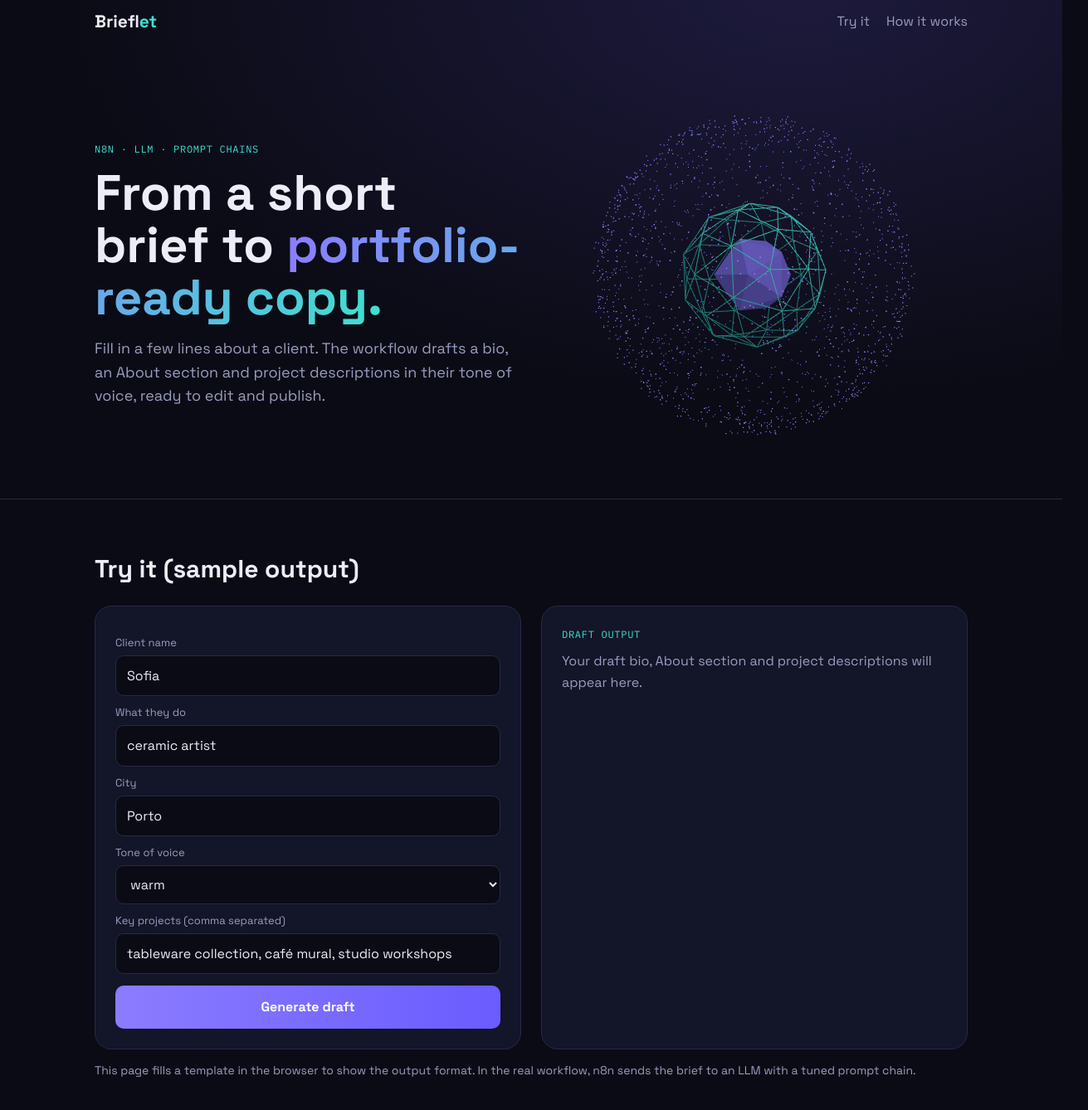
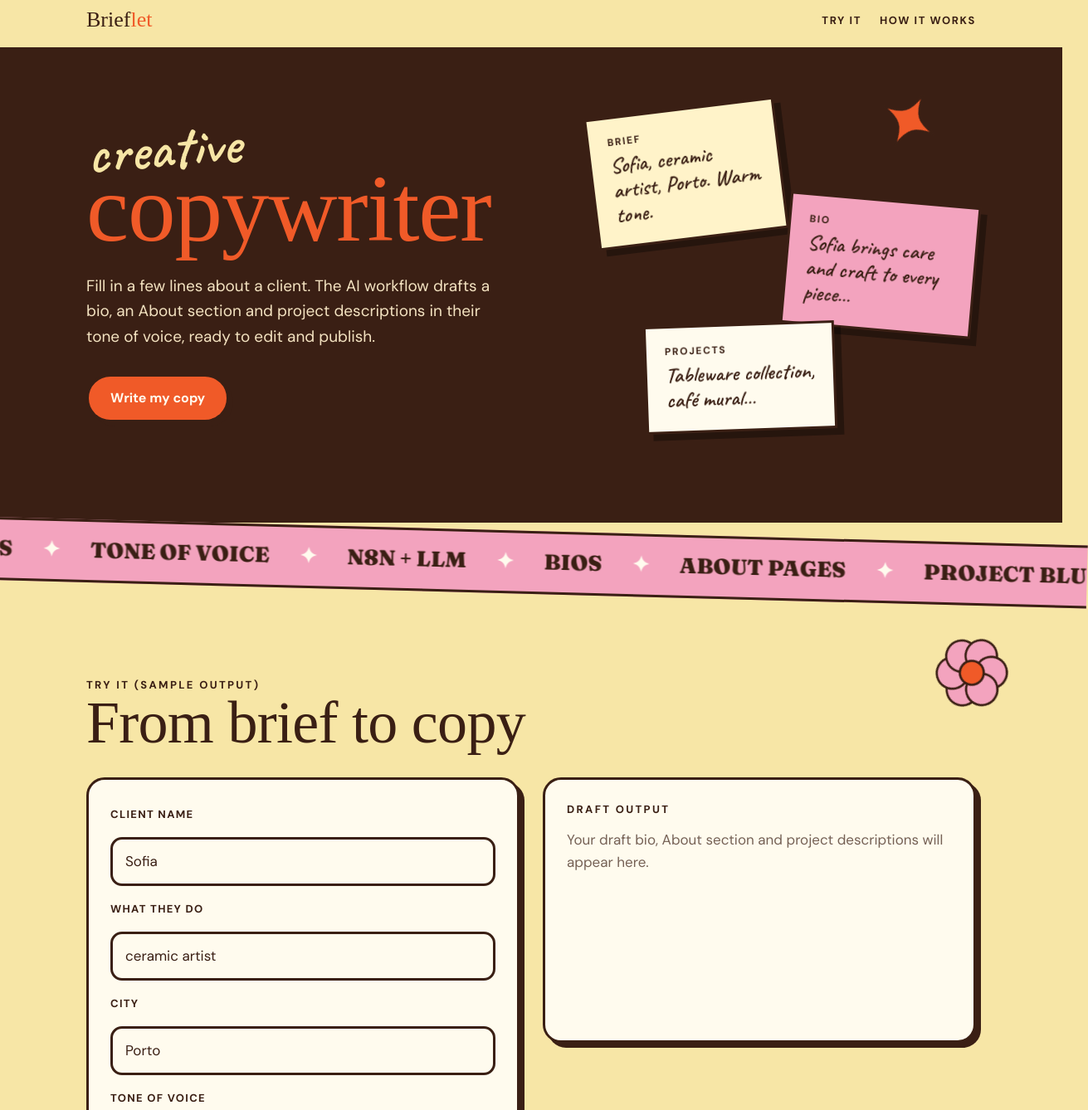
Before and after one commit to pulagam-g/portfolio, a plain HTML site: page projects/ai-copywriter/index.html in a window 1280 px wide. Shown: the part 9-1347 px from the top of the page at 83% size, 1311 px wide, since content can reach past the window. Drawn offline with nearby package versions, Linux system fonts and the light colour scheme; animation ran at ten frames a second; a web font is replaced by a local one.

Commit message:
Refactor index.html with updated styles and layout

```diff
--- a/projects/ai-copywriter/index.html
+++ b/projects/ai-copywriter/index.html
@@ -1,72 +1,75 @@
 <!doctype html>
 <html lang="en"><head><meta charset="utf-8"><meta name="viewport" content="width=device-width,initial-scale=1">
 <title>Brieflet – AI portfolio copywriter</title>
-<link rel="stylesheet" href="https://fonts.googleapis.com/css2?family=Space+Grotesk:wght@400;500;700&family=IBM+Plex+Mono:wght@400&display=swap">
+<link rel="stylesheet" href="../retro.css">
 <style>
-:root{--bg:#0A0B14;--card:#131528;--line:#262A45;--fg:#ECEDF7;--soft:#9A9DC0;--acc:#8B7CFF;--acc2:#3FE0D0}
-*{box-sizing:border-box;margin:0;padding:0}
-body{background:radial-gradient(900px 500px at 75% 0%,#1d1a3d,transparent),var(--bg);color:var(--fg);font:16px/1.6 "Space Grotesk",sans-serif}
-.wrap{max-width:1100px;margin:0 auto;padding:0 24px}
-nav .wrap{display:flex;justify-content:space-between;align-items:center;height:70px}
-nav b{font-size:21px}nav b span{color:var(--acc2)}
-nav a{color:var(--soft);text-decoration:none;margin-left:20px}
-.mono{font-family:"IBM Plex Mono",monospace;font-size:12px;letter-spacing:.06em;text-transform:uppercase;color:var(--acc2)}
-.hero{display:grid;grid-template-columns:1fr 1fr;gap:20px;align-items:center;min-height:540px}
-h1{font-size:clamp(36px,5vw,60px);line-height:1.05;margin:12px 0 16px}
-h1 em{font-style:normal;background:linear-gradient(90deg,var(--acc),var(--acc2));-webkit-background-clip:text;background-clip:text;color:transparent}
-.lead{color:var(--soft);font-size:18px;max-width:520px}
-.three{height:480px}
-section{padding:60px 0;border-top:1px solid var(--line)}
-h2{font-size:30px;margin-bottom:20px}
-.two{display:grid;grid-template-columns:1fr 1fr;gap:24px;perspective:1200px}
-.box{background:var(--card);border:1px solid var(--line);border-radius:20px;padding:24px;transition:transform .25s}
-label{display:block;font-size:13px;color:var(--soft);margin:10px 0 4px}
-input,select,textarea{width:100%;font:inherit;padding:11px 13px;border-radius:10px;border:1px solid var(--line);background:#0A0B14;color:var(--fg)}
-button{margin-top:14px;width:100%;font:inherit;font-weight:700;background:linear-gradient(90deg,var(--acc),#6a5cff);color:#fff;border:0;padding:13px;border-radius:10px;cursor:pointer}
-.out h3{font-size:14px;color:var(--acc2);margin:14px 0 4px;font-weight:500}
-.out p{color:#d6d8ef}
-.out .ph{color:var(--soft)}
-.pipe{display:grid;grid-template-columns:repeat(auto-fit,minmax(170px,1fr));gap:14px;perspective:1000px}
-.pipe div{background:var(--card);border:1px solid var(--line);border-radius:16px;padding:18px;transition:transform .25s}
-.pipe b{display:block;margin:6px 0 4px}.pipe p{color:var(--soft);font-size:14px}
-footer{text-align:center;color:var(--soft);font-size:13px;padding:30px}
-@media(max-width:820px){.hero,.two{grid-template-columns:1fr}.three{height:340px}}
+:root{--bg:#F7E6A6;--ink:#3A1F14;--a1:#F05A28;--a2:#F3A3BE;--a3:#FFF3C9;--paper:#FFFBEE}
+.hero{background:var(--ink);color:var(--bg);padding:60px 0 110px;overflow:hidden}
+.hgrid{display:grid;grid-template-columns:1.1fr .9fr;gap:40px;align-items:center}
+.hero .hand{font-size:clamp(44px,6vw,70px);color:var(--bg);display:block;line-height:1;transform:rotate(-4deg)}
+.hero h1{font-size:clamp(60px,9vw,120px);color:var(--a1);margin-top:-6px}
+.hero p{max-width:500px;margin:22px 0 30px;color:#f4e3c1;font-size:19px}
+.hero .btn{background:var(--a1)}
+.notes{position:relative;height:400px}
+.note{position:absolute;width:230px;padding:22px;border:3px solid var(--ink);background:var(--a3);color:var(--ink);box-shadow:8px 8px 0 rgba(0,0,0,.35);font-family:Caveat,cursive;font-size:26px;line-height:1.15;transform:rotate(var(--rot,-4deg))}
+.note b{display:block;font-family:"DM Sans",sans-serif;font-size:12px;letter-spacing:.14em;text-transform:uppercase;margin-bottom:6px}
+.two{display:grid;grid-template-columns:1fr 1fr;gap:28px;align-items:start}
+label{display:block;font-weight:700;font-size:13px;letter-spacing:.1em;text-transform:uppercase;margin:6px 0 4px}
+.out{background:var(--paper);min-height:320px}
+.out h3{font-family:Shrikhand,serif;font-weight:400;color:var(--a1);font-size:24px;margin:14px 0 4px}
+.out p.typing:after{content:"|";animation:blink 1s steps(1) infinite}
+@keyframes blink{50%{opacity:0}}
+.steps .card h3{font-family:Fraunces,serif;font-weight:900;font-size:22px;margin:6px 0}
+.steps .num{font-family:Shrikhand,serif;font-size:38px;color:var(--a1)}
+@media(max-width:820px){.hgrid,.two{grid-template-columns:1fr}.notes{height:330px}.note{width:190px;font-size:22px}}
 </style></head><body>
-<nav><div class="wrap"><b>Brief<span>let</span></b><div><a href="#try">Try it</a><a href="#how">How it works</a></div></div></nav>
-<div class="wrap hero"><div><div class="mono">n8n · LLM · prompt chains</div><h1>From a short brief to <em>portfolio-ready copy.</em></h1>
-<p class="lead">Fill in a few lines about a client. The workflow drafts a bio, an About section and project descriptions in their tone of voice, ready to edit and publish.</p></div>
-<div class="three" id="three"></div></div>
-<section id="try"><div class="wrap"><h2>Try it (sample output)</h2><div class="two">
-<div class="box tilt"><form id="f">
-<label>Client name</label><input id="cn" value="Sofia" required>
-<label>What they do</label><input id="role" value="ceramic artist" required>
-<label>City</label><input id="city" value="Porto" required>
-<label>Tone of voice</label><select id="tone"><option>warm</option><option>bold</option><option>minimal</option></select>
-<label>Key projects (comma separated)</label><input id="proj" value="tableware collection, café mural, studio workshops">
-<button>Generate draft</button></form></div>
-<div class="box tilt out" id="out"><div class="mono">Draft output</div><p class="ph" style="margin-top:10px">Your draft bio, About section and project descriptions will appear here.</p></div>
-</div><p style="color:var(--soft);font-size:14px;margin-top:14px">This page fills a template in the browser to show the output format. In the real workflow, n8n sends the brief to an LLM with a tuned prompt chain.</p></div></section>
-<section id="how"><div class="wrap"><h2>How the workflow runs</h2><div class="pipe">
-<div class="tilt"><span class="mono">01</span><b>Brief form</b><p>Client fills a short form; n8n receives it via webhook.</p></div>
-<div class="tilt"><span class="mono">02</span><b>Prompt chain</b><p>Structured prompts set tone, length and audience.</p></div>
-<div class="tilt"><span class="mono">03</span><b>LLM drafts</b><p>Bio, About section and project blurbs are generated.</p></div>
-<div class="tilt"><span class="mono">04</span><b>Quality checks</b><p>Length, tone and banned-word checks before delivery.</p></div>
-<div class="tilt"><span class="mono">05</span><b>Deliver</b><p>Drafts land in a Google Doc for review and edits.</p></div>
-</div></div></section>
-<footer>Concept project · AI copywriting workflow built with n8n and an LLM</footer>
+<nav class="top"><div class="wrap"><a class="logo" href="#">Brief<span style="color:var(--a1)">let</span></a><div class="links"><a href="#try">Try it</a><a href="#how">How it works</a></div></div></nav>
+<header class="hero"><div class="wrap hgrid">
+  <div><span class="hand">creative</span><h1 class="display">copywriter</h1>
+  <p>Fill in a few lines about a client. The AI workflow drafts a bio, an About section and project descriptions in their tone of voice, ready to edit and publish.</p>
+  <a class="btn" href="#try">Write my copy</a></div>
+  <div class="notes">
+    <div class="note tilt" style="--rot:-7deg;left:0;top:10px" data-depth="16"><b>Brief</b>Sofia, ceramic artist, Porto. Warm tone.</div>
+    <div class="note tilt" style="--rot:5deg;right:0;top:120px;background:var(--a2)" data-depth="-14"><b>Bio</b>Sofia brings care and craft to every piece…</div>
+    <div class="note tilt" style="--rot:-2deg;left:14%;bottom:0;background:var(--paper)" data-depth="22"><b>Projects</b>Tableware collection, café mural…</div>
+    <div class="sticker" data-sticker="star" data-color="var(--a1)" style="--s:70px;right:10%;top:-10px"></div>
+  </div>
+</div></header>
+<div class="marquee alt" data-marquee="Bios|About pages|Project blurbs|Tone of voice|n8n + LLM"></div>
+<section id="try"><div class="wrap">
+  <div class="eyebrow">Try it (sample output)</div><h2 class="display" style="font-size:clamp(44px,6vw,72px)">From brief to copy</h2>
+  <div class="two" style="margin-top:30px">
+    <div class="card reveal"><form id="f">
+      <label>Client name</label><input id="cn" value="Sofia" required>
+      <label>What they do</label><input id="role" value="ceramic artist" required>
+      <label>City</label><input id="city" value="Porto" required>
+      <label>Tone of voice</label><select id="tone"><option>warm</option><option>bold</option><option>minimal</option></select>
+      <label>Key projects (comma separated)</label><input id="proj" value="tableware collection, café mural, studio workshops">
+      <button class="btn" style="margin-top:8px">Generate draft</button></form></div>
+    <div class="card out tilt reveal" data-tilt="5" id="out"><div class="eyebrow">Draft output</div><p style="margin-top:12px;opacity:.7">Your draft bio, About section and project descriptions will appear here.</p></div>
+  </div>
+  <p style="font-size:14px;margin-top:16px">This page fills a template in the browser to show the output format. In the real workflow, n8n sends the brief to an LLM through a tuned prompt chain.</p>
+</div><div class="sticker" data-sticker="flower" data-color="var(--a2)" data-color2="var(--a1)" style="--s:90px;top:40px;right:5%" data-depth="20"></div></section>
+<section id="how" class="dots" style="border-block:3px solid var(--ink);background-color:var(--a3)"><div class="wrap">
+  <div class="eyebrow">How the workflow runs</div><h2 class="display" style="font-size:clamp(40px,6vw,64px)">Five smart steps</h2>
+  <div class="grid g3 steps" style="margin-top:30px">
+    <div class="card tilt reveal"><div class="num">01</div><h3>Brief form</h3><p>The client fills a short form; n8n receives it.</p></div>
+    <div class="card tilt reveal"><div class="num">02</div><h3>Prompt chain</h3><p>Prompts set tone, length and audience.</p></div>
+    <div class="card tilt reveal"><div class="num">03</div><h3>LLM drafts</h3><p>Bio, About and project blurbs are written.</p></div>
+    <div class="card tilt reveal"><div class="num">04</div><h3>Checks</h3><p>Length, tone and banned-word checks.</p></div>
+    <div class="card tilt reveal"><div class="num">05</div><h3>Deliver</h3><p>Drafts land in a Google Doc for review.</p></div>
+  </div>
+</div></section>
+<footer class="foot">Concept project · AI copywriting workflow built with n8n and an LLM</footer>
 <script>
 var T={warm:["brings care and craft to every piece","Every project starts with a conversation","made with love"],bold:["creates work that stops people in their tracks","Big ideas, sharp execution","built to stand out"],minimal:["makes calm, considered work","Less, but better","quietly crafted"]};
-function el(tag,txt){var e=document.createElement(tag);e.textContent=txt;return e}
+function typeInto(el,txt,done){var i=0;el.classList.add("typing");(function step(){el.textContent=txt.slice(0,i);i+=2;if(i<=txt.length+1){setTimeout(step,14)}else{el.textContent=txt;el.classList.remove("typing");if(done)done()}})()}
 document.getElementById("f").onsubmit=function(e){e.preventDefault();
 var n=document.getElementById("cn").value,r=document.getElementById("role").value,c=document.getElementById("city").value,t=T[document.getElementById("tone").value],ps=document.getElementById("proj").value.split(",").map(function(s){return s.trim()}).filter(Boolean);
-var o=document.getElementById("out");o.innerHTML="";o.appendChild(el("div","Draft output"));o.firstChild.className="mono";
-o.appendChild(el("h3","Short bio"));o.appendChild(el("p",n+" is a "+r+" based in "+c+" who "+t[0]+"."));
-o.appendChild(el("h3","About"));o.appendChild(el("p",t[1]+". "+n+" works with people and brands who want something personal, from first idea to finished piece. Based in "+c+", available for commissions and collaborations."));
-o.appendChild(el("h3","Projects"));ps.forEach(function(p){o.appendChild(el("p","• "+p.charAt(0).toUpperCase()+p.slice(1)+": "+t[2]+", with attention to every detail."))})};
-document.querySelectorAll(".tilt").forEach(function(c){c.addEventListener("mousemove",function(e){var r=c.getBoundingClientRect(),x=(e.clientX-r.left)/r.width-.5,y=(e.clientY-r.top)/r.height-.5;c.style.transform="rotateY("+(x*10)+"deg) rotateX("+(-y*10)+"deg)"});c.addEventListener("mouseleave",function(){c.style.transform=""})});
+var o=document.getElementById("out");o.innerHTML='<div class="eyebrow">Draft output</div>';
+var parts=[["Short bio",n+" is a "+r+" based in "+c+" who "+t[0]+"."],["About",t[1]+". "+n+" works with people and brands who want something personal, from first idea to finished piece. Based in "+c+", open for commissions and collaborations."]];
+ps.forEach(function(p,i){parts.push([i===0?"Projects":"",p.charAt(0).toUpperCase()+p.slice(1)+": "+t[2]+", with attention to every detail."])});
+var k=0;(function next(){if(k>=parts.length)return;var pr=parts[k++];if(pr[0]){var h=document.createElement("h3");h.textContent=pr[0];o.appendChild(h)}var p=document.createElement("p");o.appendChild(p);typeInto(p,pr[1],next)})()};
 </script>
-<script type="module">
-import {scene} from "../scene.js";
-scene("ai",document.getElementById("three"),{c1:"#8B7CFF",c2:"#3FE0D0"});
-</script>
+<script src="../retro.js"></script>
 </body></html>
```
